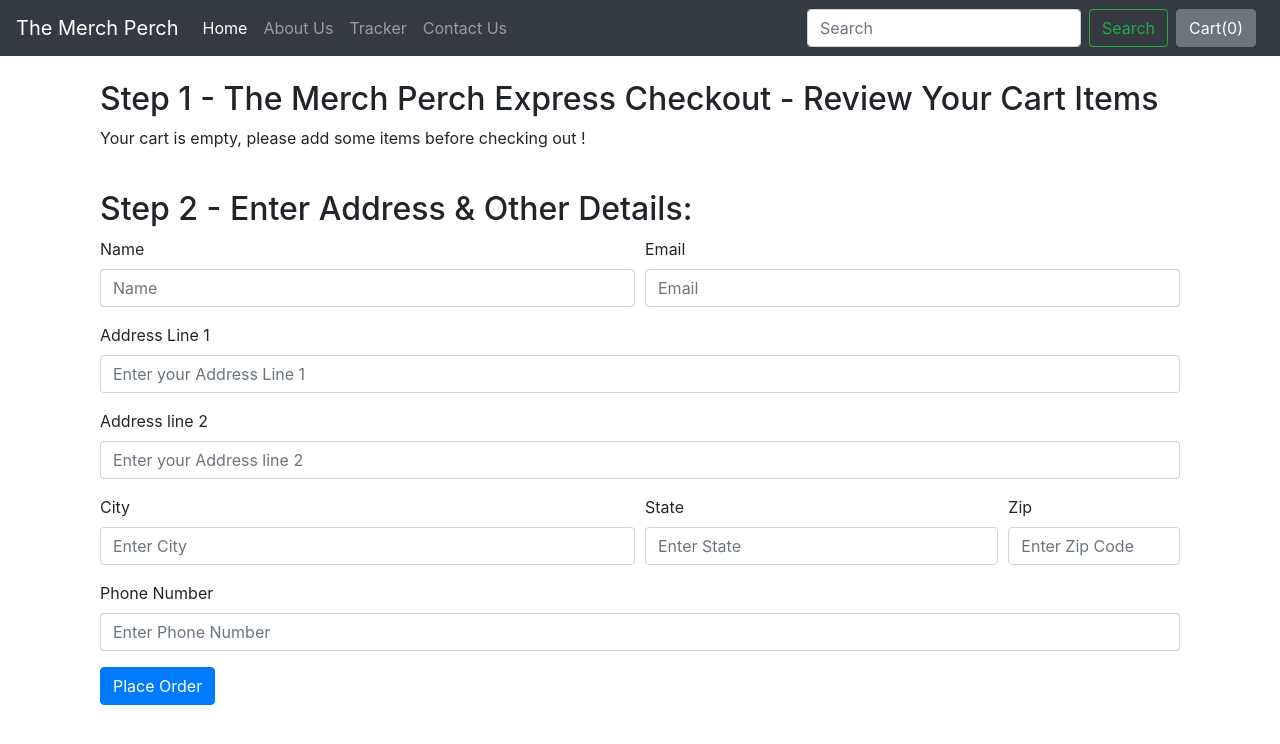
After one commit to rutwikdesh/The-Merch-Perch, a Django app: template shop/templates/shop/checkout.html in a window 1280 px wide. The commit adds this page. Shown: the top 744 px of the page. Run offline with Django 3.2, Linux system fonts and the light colour scheme; the template is opened without the code that fills it, so the values that code supplies are empty; parts of the project's set-up code (start-up, migrations or seed data) failed here and were passed over; some libraries are stand-ins or nearby versions.

Commit message:
checkout page

```diff
--- a/shop/admin.py
+++ b/shop/admin.py
@@ -1,7 +1,8 @@
 from django.contrib import admin
 
 # Register your models here.
-from . models import Product, Contact
+from . models import Product, Contact, Orders
 
 admin.site.register(Product)
 admin.site.register(Contact)
+admin.site.register(Orders)
--- /dev/null
+++ b/shop/templates/shop/checkout.html
@@ -0,0 +1,86 @@
+{% extends 'shop/basic.html' %}
+{% block title%} Checkout - The Merch Perch{% endblock %}
+{% block body %}
+<div class="container">
+    <div class="col my-4">
+        <h2>Step 1 - The Merch Perch Express Checkout - Review Your Cart Items</h2>
+        <div id="my-4">
+            <ul class="list-group" id="items">
+
+            </ul>
+        </div>
+    </div>
+    <div class="col my-4">
+        <h2>Step 2 - Enter Address & Other Details:</h2>
+        <form>
+            <div class="form-row">
+                <div class="form-group col-md-6">
+                    <label for="inputname">Name</label>
+                    <input type="name" class="form-control" id="inputname" placeholder="Name">
+                </div>
+                <div class="form-group col-md-6">
+                    <label for="inputEmail4">Email</label>
+                    <input type="email" class="form-control" id="inputEmail4" placeholder="Email">
+                </div>
+            </div>
+            <div class="form-group">
+                <label for="inputAddress">Address Line 1</label>
+                <input type="text" class="form-control" id="inputAddress" placeholder="Enter your Address Line 1">
+            </div>
+            <div class="form-group">
+                <label for="inputAddress2">Address line 2</label>
+                <input type="text" class="form-control" id="inputAddress2" placeholder="Enter your Address line 2">
+            </div>
+            <div class="form-row">
+                <div class="form-group col-md-6">
+                    <label for="inputCity">City</label>
+                    <input type="text" class="form-control" id="inputCity" placeholder="Enter City">
+                </div>
+                <div class="form-group col-md-4">
+                    <label for="inputState">State</label>
+                    <input type="text" class="form-control" id="inputAddress2" placeholder="Enter State">
+                </div>
+                <div class="form-group col-md-2">
+                    <label for="inputZip">Zip</label>
+                    <input type="text" class="form-control" id="inputZip" placeholder="Enter Zip Code">
+                </div>
+            </div>
+            <div class="form-group">
+                    <label for="inputZip">Phone Number</label>
+                    <input type="tel" class="form-control" id="inputPhone" placeholder="Enter Phone Number">
+                </div>
+            <button type="submit" class="btn btn-primary">Place Order</button>
+        </form>
+    </div>
+</div>
+{% endblock %}
+
+{%block js%}
+<script>
+if (localStorage.getItem('cart') == null) {
+    var cart = {};
+} else {
+    cart = JSON.parse(localStorage.getItem('cart'));
+}
+console.log(cart);
+var sum = 0;
+if ($.isEmptyObject(cart)) {
+    // If object is empty
+    mystr = "<p>Your cart is empty, please add some items before checking out ! </p>"
+    $('#items').append(mystr);
+}
+
+for (item in cart) {
+
+    let name = cart[item][1];
+    let qty = cart[item][0];
+    sum = sum + qty;
+    mystr = `        <li class="list-group-item d-flex justify-content-between align-items-center">
+                   ${name}
+                    <span class="badge badge-primary badge-pill">${qty}</span>
+                </li>`
+    $('#items').append(mystr);
+}
+document.getElementById('cart').innerHTML = sum;
+</script>
+{%endblock%}
--- a/shop/views.py
+++ b/shop/views.py
@@ -52,4 +52,4 @@ def productview(request, id):
 
 
 def checkout(request):
-    return render(request, '')
+    return render(request, 'shop/checkout.html')
```
Also changed, not shown: shop/models.py (+9 -0 lines), shop/templates/shop/basic.html (+0 -31 lines), shop/templates/shop/index.html (+29 -13 lines).
